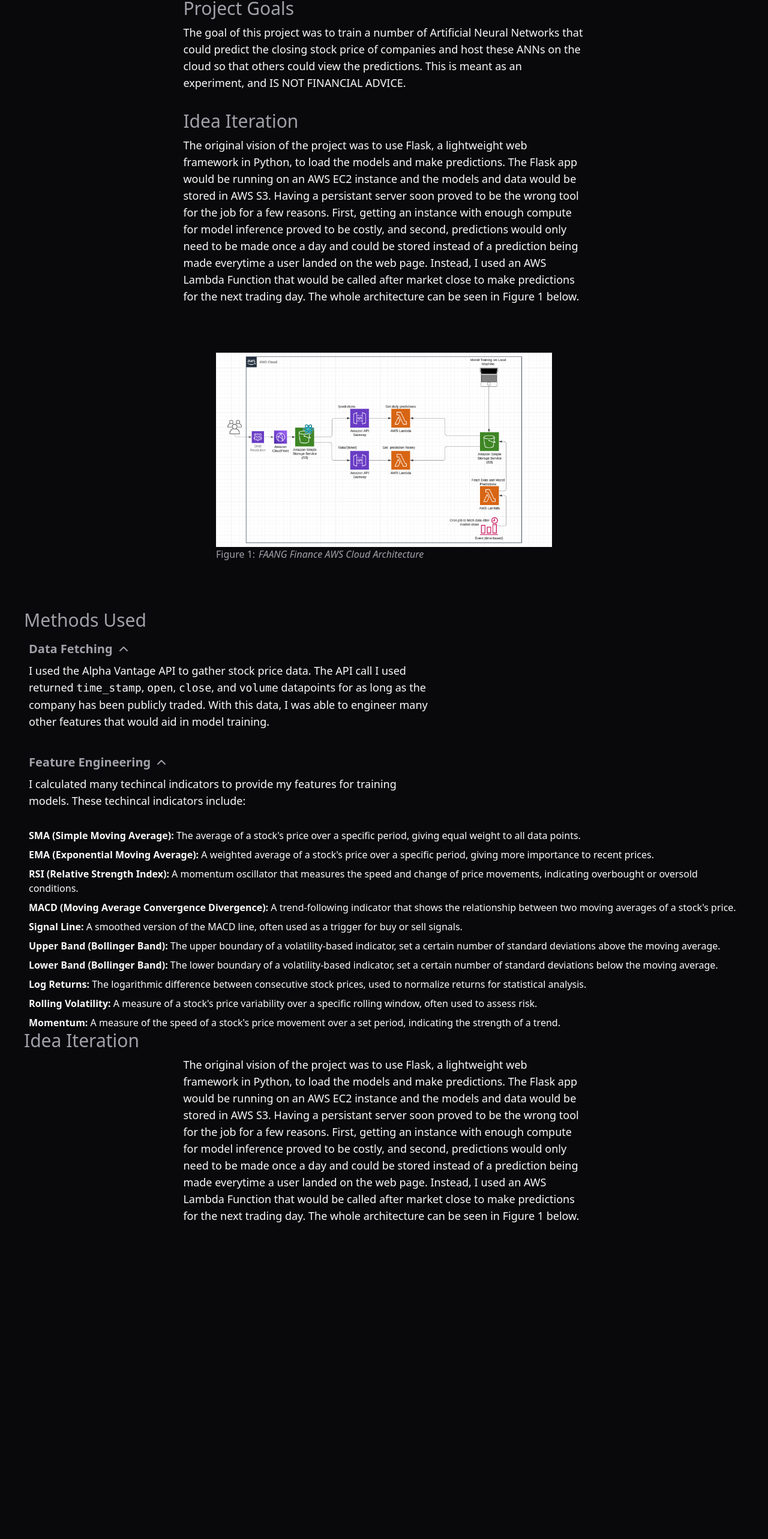
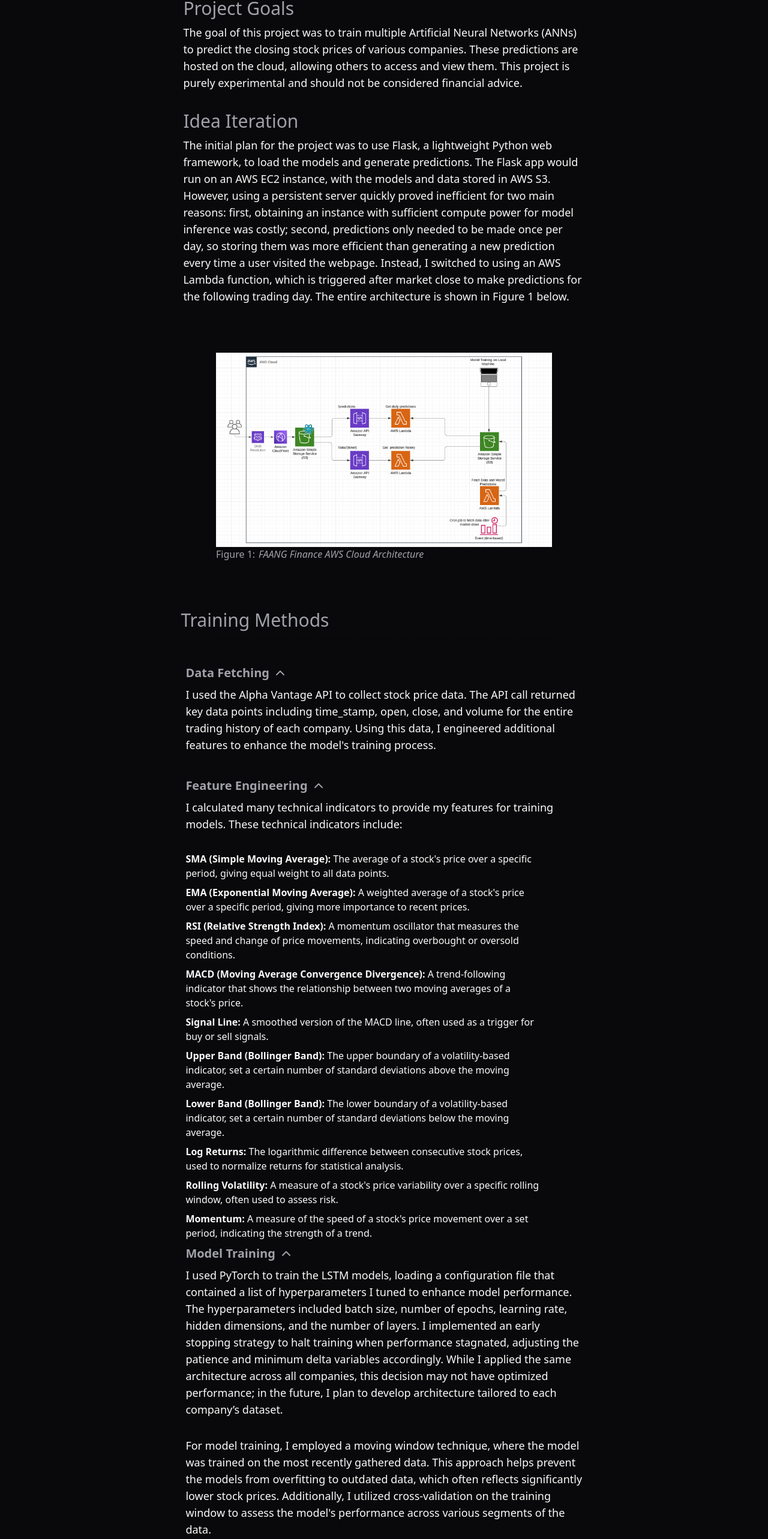
Before and after one commit to jbrijs/faang-finance-frontend, a React (Vite) app: page /project-description in a window 1280 px wide. Shown: the part 220-2786 px from the top of the page at 60% size. Before the commit the page ends 2301 px from the top, so only its background shows below. Built offline with nearby package versions, Linux system fonts and the light colour scheme.

Commit message:
case study improvements

```diff
--- a/src/components/ProjectDescriptionPage.tsx
+++ b/src/components/ProjectDescriptionPage.tsx
@@ -10,40 +10,44 @@ import { ChevronDown, ChevronUp } from "lucide-react";
 const ProjectDescriptionPage = () => {
   const [featuresOpen, setFeaturesOpen] = useState(true);
   const [dataFetchingOpen, setDataFetchingOpen] = useState(true);
+  const [modelTrainingOpen, setModelTrainingOpen] = useState(true);
 
   return (
     <div className="flex flex-col items-center justify-center w-full overflow-y-auto">
-      <h1 className="text-4xl font-semibold py-10">Project Description</h1>
+      <h1 className="text-4xl font-semibold py-10 text-center w-full">
+        Project Description
+      </h1>
       <div className="p-10 flex flex-col items-center justify-center w-fit">
         <div className="w-full flex flex-row justify-start pb-2">
-          <h2 className="text-3xl text-muted-foreground font-medium">
+          <h2 className="text-3xl text-muted-foreground font-medium text-left">
             Project Goals
           </h2>
         </div>
-        <p className="max-w-prose text-lg pb-8">
-          The goal of this project was to train a number of Artificial Neural
-          Networks that could predict the closing stock price of companies and
-          host these ANNs on the cloud so that others could view the
-          predictions. This is meant as an experiment, and IS NOT FINANCIAL
-          ADVICE.
+        <p className="max-w-prose text-lg  pb-8">
+          The goal of this project was to train multiple Artificial Neural
+          Networks (ANNs) to predict the closing stock prices of various
+          companies. These predictions are hosted on the cloud, allowing others
+          to access and view them. This project is purely experimental and
+          should not be considered financial advice.
         </p>
         <div className="w-full flex flex-row justify-start pb-2">
-          <h2 className="text-3xl text-muted-foreground font-medium">
+          <h2 className="text-3xl text-muted-foreground font-medium text-left">
             Idea Iteration
           </h2>
         </div>
-        <p className="max-w-prose text-lg">
-          The original vision of the project was to use Flask, a lightweight web
-          framework in Python, to load the models and make predictions. The
-          Flask app would be running on an AWS EC2 instance and the models and
-          data would be stored in AWS S3. Having a persistant server soon proved
-          to be the wrong tool for the job for a few reasons. First, getting an
-          instance with enough compute for model inference proved to be costly,
-          and second, predictions would only need to be made once a day and
-          could be stored instead of a prediction being made everytime a user
-          landed on the web page. Instead, I used an AWS Lambda Function that
-          would be called after market close to make predictions for the next
-          trading day. The whole architecture can be seen in Figure 1 below.
+        <p className="max-w-prose text-lg ">
+          The initial plan for the project was to use Flask, a lightweight
+          Python web framework, to load the models and generate predictions. The
+          Flask app would run on an AWS EC2 instance, with the models and data
+          stored in AWS S3. However, using a persistent server quickly proved
+          inefficient for two main reasons: first, obtaining an instance with
+          sufficient compute power for model inference was costly; second,
+          predictions only needed to be made once per day, so storing them was
+          more efficient than generating a new prediction every time a user
+          visited the webpage. Instead, I switched to using an AWS Lambda
+          function, which is triggered after market close to make predictions
+          for the following trading day. The entire architecture is shown in
+          Figure 1 below.
         </p>
       </div>
       <div className="md:w-5/6 lg:w-1/2 md:p-10 w-full p-4">
@@ -54,51 +58,51 @@ const ProjectDescriptionPage = () => {
         </span>
       </div>
       <div className="p-10 flex flex-col items-center justify-center w-fit">
-        <div className="w-full flex flex-row justify-start pb-2">
-          <h2 className="text-3xl text-muted-foreground font-medium">
-            Methods Used
+        <div className="w-full flex flex-row justify-start pb-0">
+          <h2 className="text-3xl text-muted-foreground font-medium text-left">
+            Training Methods
           </h2>
         </div>
+        <p className="max-w-prose text-background p-0 pl-2">
+          --------------------------------------------------------------------------------------------------------------------------------------------------------------------------
+        </p>
         <Collapsible
-          className="flex flex-col items-start justify-start text-left w-full"
+          className="flex flex-col items-start justify-center text-left w-full"
           onClick={() => setDataFetchingOpen(!dataFetchingOpen)}
           open={dataFetchingOpen}
         >
           <CollapsibleTrigger className="w-full flex flex-row justify-start p-2 hover:bg-muted rounded">
             <h3 className="text-xl text-left text-muted-foreground font-bold flex flex-row items-center gap-1.5">
-              Data Fetching {dataFetchingOpen && <ChevronUp />}
-              {!dataFetchingOpen && <ChevronDown />}
+              Data Fetching {dataFetchingOpen ? <ChevronUp /> : <ChevronDown />}
             </h3>
           </CollapsibleTrigger>
           <CollapsibleContent className="pl-2">
-            <p className="max-w-prose text-lg pb-8">
-              I used the Alpha Vantage API to gather stock price data. The API
-              call I used returned <code>time_stamp</code>, <code>open</code>,{" "}
-              <code>close</code>, and <code>volume</code> datapoints for as long
-              as the company has been publicly traded. With this data, I was
-              able to engineer many other features that would aid in model
-              training.
+            <p className="max-w-prose text-lg  pb-8">
+              I used the Alpha Vantage API to collect stock price data. The API
+              call returned key data points including time_stamp, open, close,
+              and volume for the entire trading history of each company. Using
+              this data, I engineered additional features to enhance the model's
+              training process.
             </p>
           </CollapsibleContent>
         </Collapsible>
         <Collapsible
-          className="flex flex-col items-start justify-start text-left w-full"
+          className="flex flex-col items-start justify-center text-left w-full"
           onClick={() => setFeaturesOpen(!featuresOpen)}
           open={featuresOpen}
         >
           <CollapsibleTrigger className="w-full flex flex-row justify-start p-2 hover:bg-muted rounded">
             <h3 className="text-xl text-left text-muted-foreground font-bold flex flex-row items-center gap-1.5">
-              Feature Engineering
-              {featuresOpen && <ChevronUp />}
-              {!featuresOpen && <ChevronDown />}
+              Feature Engineering{" "}
+              {featuresOpen ? <ChevronUp /> : <ChevronDown />}
             </h3>
           </CollapsibleTrigger>
           <CollapsibleContent className="pl-2">
-            <p className="max-w-prose text-lg pb-8">
-              I calculated many techincal indicators to provide my features for
-              training models. These techincal indicators include:
+            <p className="max-w-prose text-lg  pb-8">
+              I calculated many technical indicators to provide my features for
+              training models. These technical indicators include:
             </p>
-            <ul className="flex flex-col gap-2">
+            <ul className="flex flex-col gap-2 max-w-prose ">
               <li>
                 <strong>SMA (Simple Moving Average):</strong> The average of a
                 stock's price over a specific period, giving equal weight to all
@@ -151,24 +155,41 @@ const ProjectDescriptionPage = () => {
             </ul>
           </CollapsibleContent>
         </Collapsible>
-        <div className="w-full flex flex-row justify-start pb-2">
-          <h2 className="text-3xl text-muted-foreground font-medium">
-            Idea Iteration
-          </h2>
-        </div>
-        <p className="max-w-prose text-lg">
-          The original vision of the project was to use Flask, a lightweight web
-          framework in Python, to load the models and make predictions. The
-          Flask app would be running on an AWS EC2 instance and the models and
-          data would be stored in AWS S3. Having a persistant server soon proved
-          to be the wrong tool for the job for a few reasons. First, getting an
-          instance with enough compute for model inference proved to be costly,
-          and second, predictions would only need to be made once a day and
-          could be stored instead of a prediction being made everytime a user
-          landed on the web page. Instead, I used an AWS Lambda Function that
-          would be called after market close to make predictions for the next
-          trading day. The whole architecture can be seen in Figure 1 below.
-        </p>
+        <Collapsible
+          className="flex flex-col items-start justify-center text-left w-full"
+          onClick={() => setModelTrainingOpen(!modelTrainingOpen)}
+          open={modelTrainingOpen}
+        >
+          <CollapsibleTrigger className="w-full flex flex-row justify-start p-2 hover:bg-muted rounded">
+            <h3 className="text-xl text-left text-muted-foreground font-bold flex flex-row items-center gap-1.5">
+              Model Training{" "}
+              {modelTrainingOpen ? <ChevronUp /> : <ChevronDown />}
+            </h3>
+          </CollapsibleTrigger>
+          <CollapsibleContent className="pl-2">
+            <p className="max-w-prose text-lg  pb-8">
+              I used PyTorch to train the LSTM models, loading a configuration
+              file that contained a list of hyperparameters I tuned to enhance
+              model performance. The hyperparameters included batch size, number
+              of epochs, learning rate, hidden dimensions, and the number of
+              layers. I implemented an early stopping strategy to halt training
+              when performance stagnated, adjusting the patience and minimum
+              delta variables accordingly. While I applied the same architecture
+              across all companies, this decision may not have optimized
+              performance; in the future, I plan to develop architecture
+              tailored to each company’s dataset.
+            </p>
+            <p className="max-w-prose text-lg ">
+              For model training, I employed a moving window technique, where
+              the model was trained on the most recently gathered data. This
+              approach helps prevent the models from overfitting to outdated
+              data, which often reflects significantly lower stock prices.
+              Additionally, I utilized cross-validation on the training window
+              to assess the model's performance across various segments of the
+              data.
+            </p>
+          </CollapsibleContent>
+        </Collapsible>
       </div>
     </div>
   );
```
